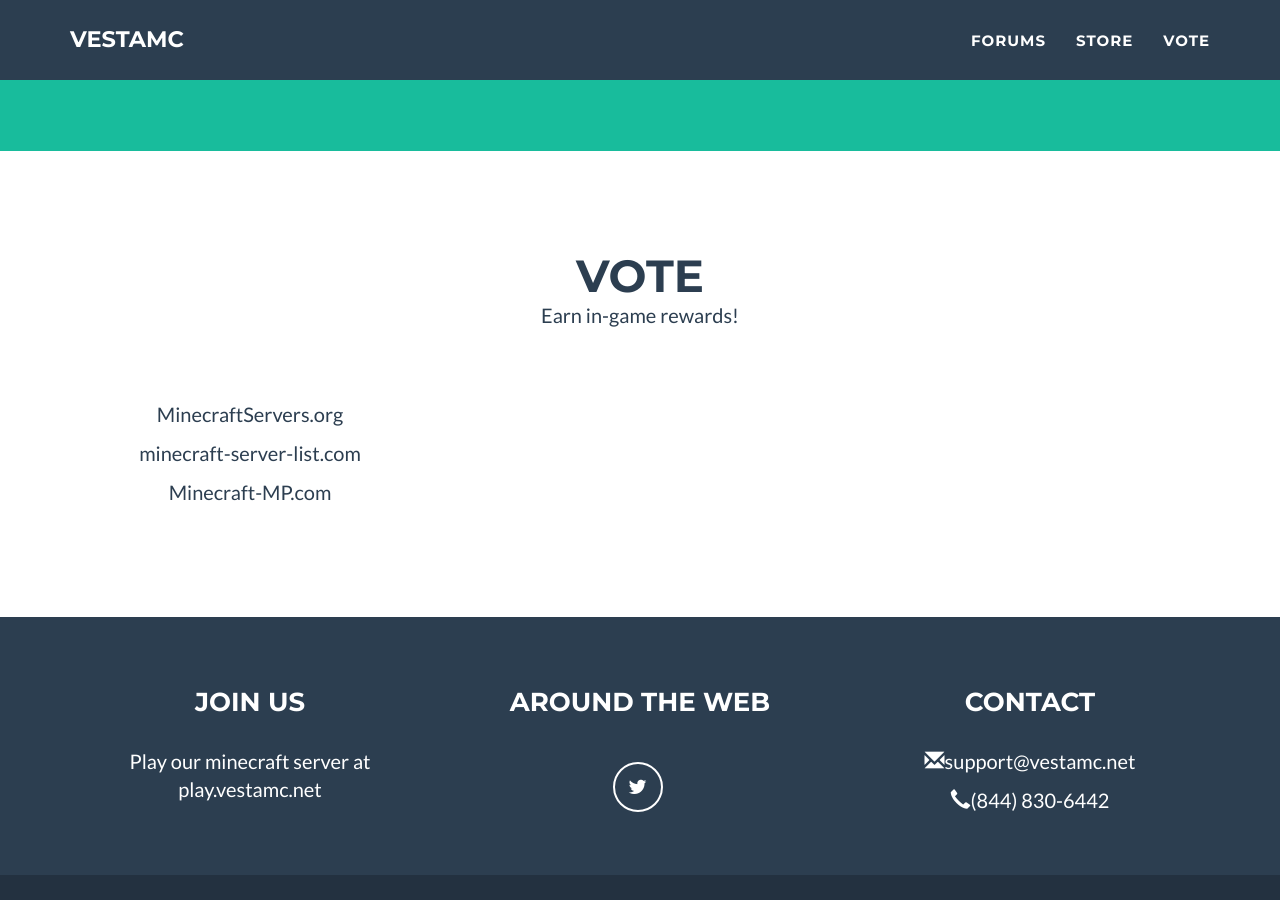
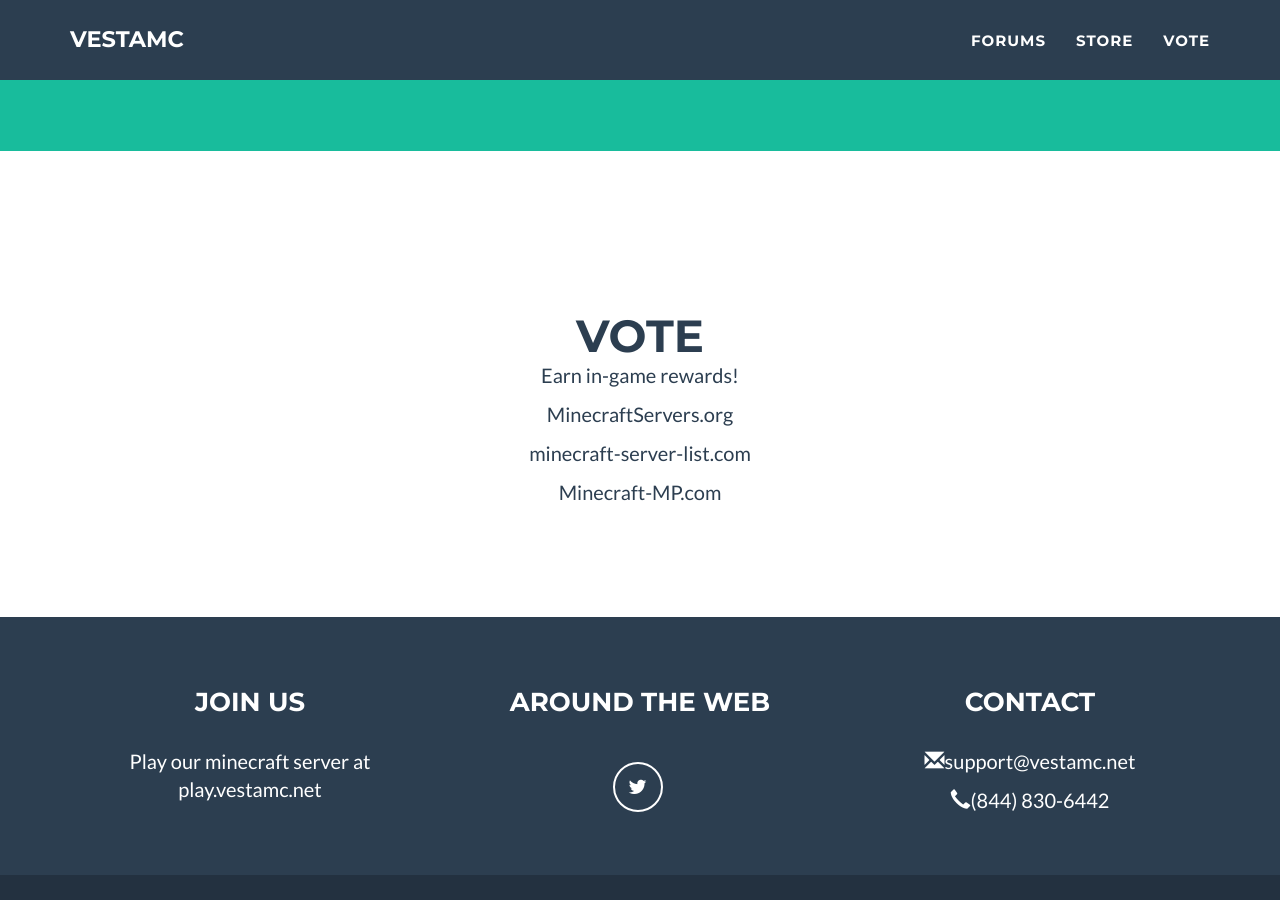
Before and after one commit to Mercaturas/Mercaturas.github.io, a Jekyll site: the page built from index.html, in a window 1280 px wide and 900 px high, scrolled down 728 px. Built offline with Jekyll 4.4.1, drawn with Linux system fonts in a browser that asks for light colours; nearby versions of some CDN libraries; library files that are not in the unit come from our copies.

Commit message:
Update about.html

```diff
--- a/_includes/about.html
+++ b/_includes/about.html
@@ -3,13 +3,13 @@
         <div class="container">
             <div class="row">
                 <div class="col-lg-12 text-center">
+                   <hr class="star-light">
                     <h2>Vote</h2>
                     <p>Earn in-game rewards!</p>
                 </div>
             </div>
             <div class="row">
-             <hr class="star-light">
-                <div class="col-lg-4" style="text-align:center">
+                <div class="col-lg-12" style="text-align:center">
                     <p>MinecraftServers.org</p>
                     <p>minecraft-server-list.com</p>
                     <p>Minecraft-MP.com</p>
```
